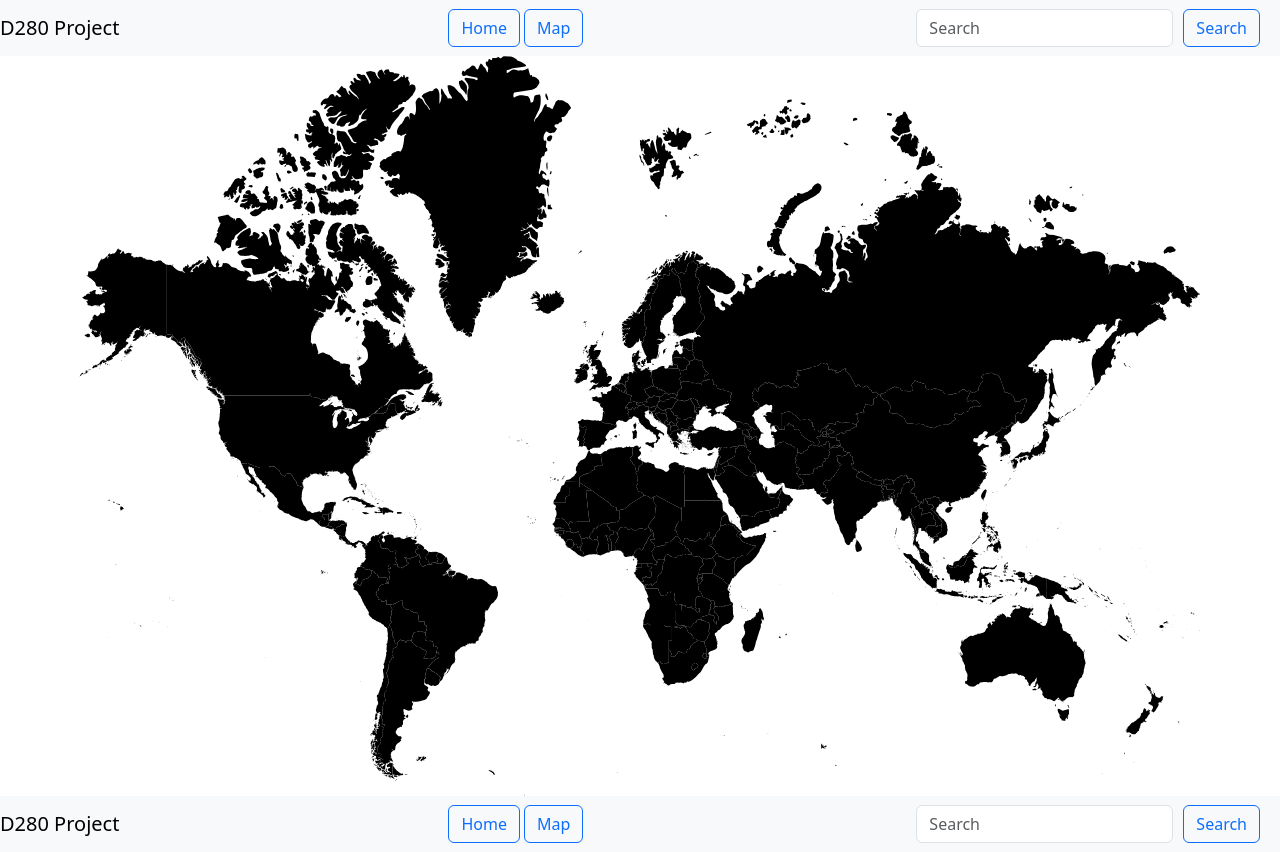
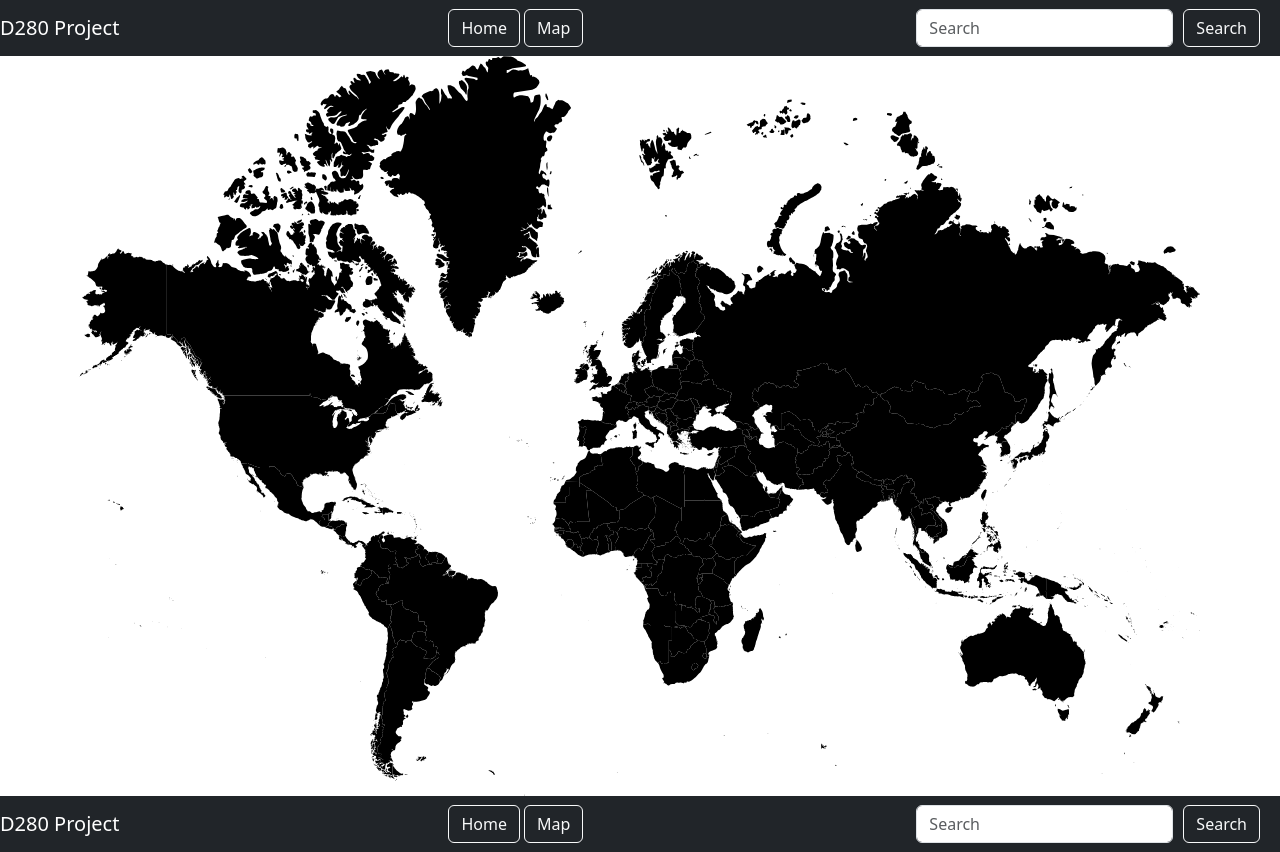
Before and after one commit to JrivasCodes/WorldMapProject, an Angular app: page /header in a window 1280 px wide. Built offline with nearby package versions, Linux system fonts and the light colour scheme.

Commit message:
changed color on navbar component

```diff
--- a/src/app/components/header/header.component.html
+++ b/src/app/components/header/header.component.html
@@ -1,11 +1,11 @@
-<nav class="navbar navbar-expand-lg navbar-light bg-light">
-    <a class="navbar-brand" >D280 Project</a>
+<nav class="navbar navbar-expand-lg navbar-light bg-dark">
+    <a class="navbar-brand" style="color: white;">D280 Project</a>
     <div class="navbar-nav">
-        <a class="btn btn-outline-primary me-1" href="#">Home</a>
-        <a class="btn btn-outline-primary" href="#">Map</a>
+        <a class="btn btn-outline-light me-1" href="#">Home</a>
+        <a class="btn btn-outline-light" href="#">Map</a>
     </div>
     <form class="form-inline ml-auto">
         <input class="form-control mr-sm-2" type="search" placeholder="Search">
-        <button class="btn btn-outline-primary my-2 my-sm-0" type="submit">Search</button>
+        <button class="btn btn-outline-light my-2 my-sm-0" type="submit">Search</button>
     </form>
 </nav>
```
